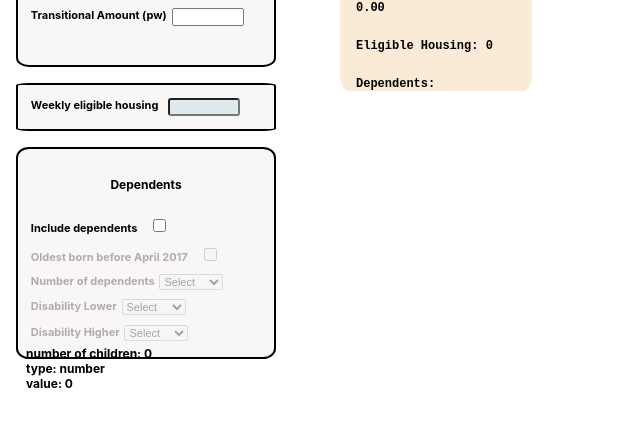
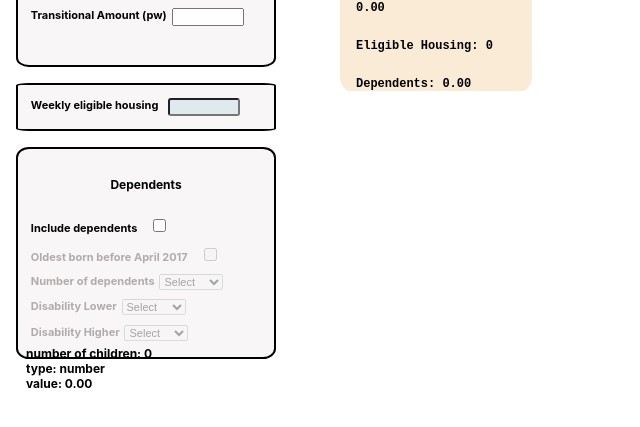
Before and after one commit to dnlstronge/pccalc, a React (Create React App) app: page / in a window 1280 px wide. Shown: the part 277-704 px from the top of the page, without its empty margins (0-640 px from the left). Built offline with nearby package versions, Linux system fonts and the light colour scheme.

Commit message:
[x] - add cases to reducer

```diff
--- a/src/Components/Children/Children.js
+++ b/src/Components/Children/Children.js
@@ -9,7 +9,10 @@ export default function Children({ updateAction }) {
   const [numberChildren, setNumberChildren] = useState(0);
   const [temp, setTemp] = useState(0);
 
+
   const handleChild = () => {
+    setNumberChildren(0)
+    updateAction({type: "CHILDRESET"})
     hasChild ? setHasChild(false) : setHasChild(true);
   };
   const handlePre = () => {
@@ -46,12 +49,17 @@ useEffect(() => {
        return setTemp(a)
     }
     if(pre && c > 1) {
-        return setTemp((c * b - b) + a)
+        return setTemp((c * b - b + a).toFixed(2))
+    }
+    else {
+        return setTemp((b*c).toFixed(2))
     }
 
+}, [numberChildren, pre])
 
-    console.log(a, b, c)
-}, [numberChildren, pre])
+useEffect(() => {
+    updateAction({type: "CHILDREN", payload: temp})
+}, [temp, updateAction,])
 
   return (
     <div className={classes.container}>
@@ -78,6 +86,7 @@ useEffect(() => {
       <label htmlFor="deps" className={conditionalStyle}>
         Number of dependents
         <select
+          value={numberChildren}
           disabled={!hasChild}
           onChange={handleNumber}
           id="deps"
--- a/src/Components/Main/Main.js
+++ b/src/Components/Main/Main.js
@@ -8,14 +8,24 @@ import elements from "../ApplicableAmounts/AA"
 
 const PC_REDUCER = (state, action) => {
   switch (action.type) {
+    /* Child disabilities */
+
+    case "DISLOW": {
+      return ({...state, dislow: elements.disabledChild * action.payload })
+    }
+    case "DISHIGH": {
+      return ({...state, dishigh: elements.disabledChildHigh * action.payload })
+    }
 
     /* Child amounts/dependents */
-    case "PRECHILD": {
+
+    case "CHILDRESET": {
+      return {...state, dependents: 0}
+    }
+    case "CHILDREN": {
       return {...state, dependents: action.payload}
     }
-    case "POSTCHILD": {
-      return {...state, dependents: action.payload}
-    }
+
     /* Eligible Housing */
     case "HOUSING": {
       return { ...state, housing: action.housing };
@@ -71,7 +81,9 @@ const Main = (props) => {
     stateCouple: "NONE",
     claimType: "",
     housing: 0,
-    depenents: 0
+    dependents: 0,
+    dislow: 0,
+    dishigh: 0
   });
 
   useEffect(() => {
```
